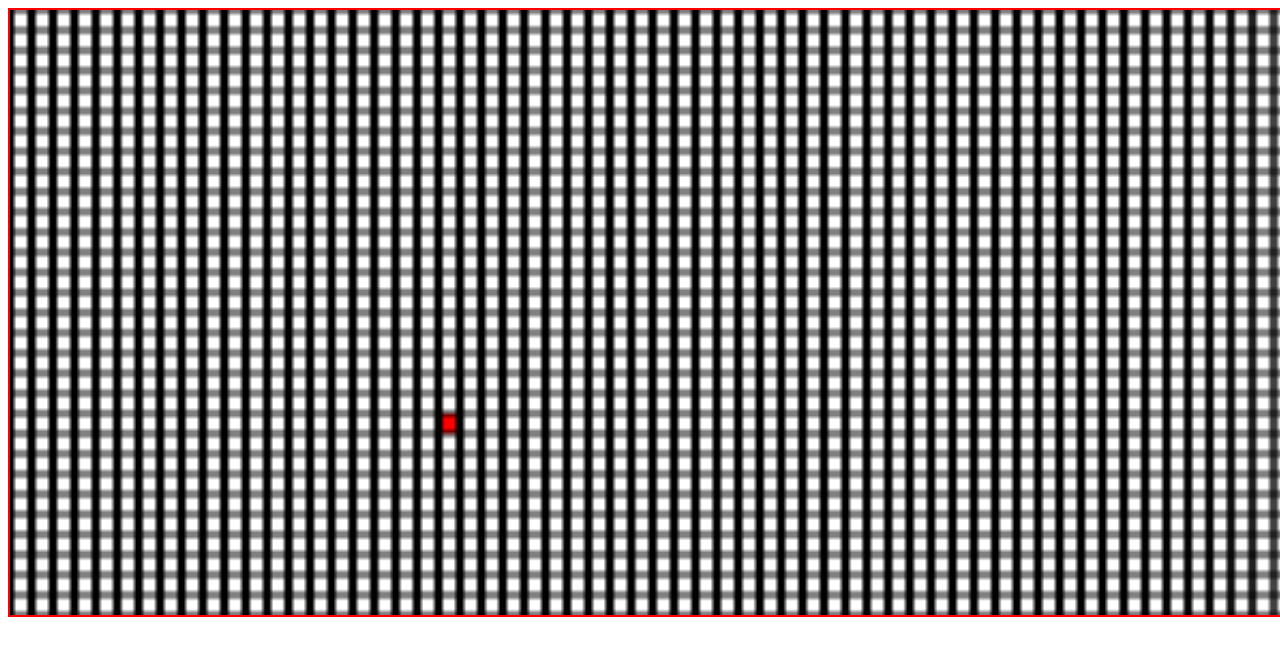
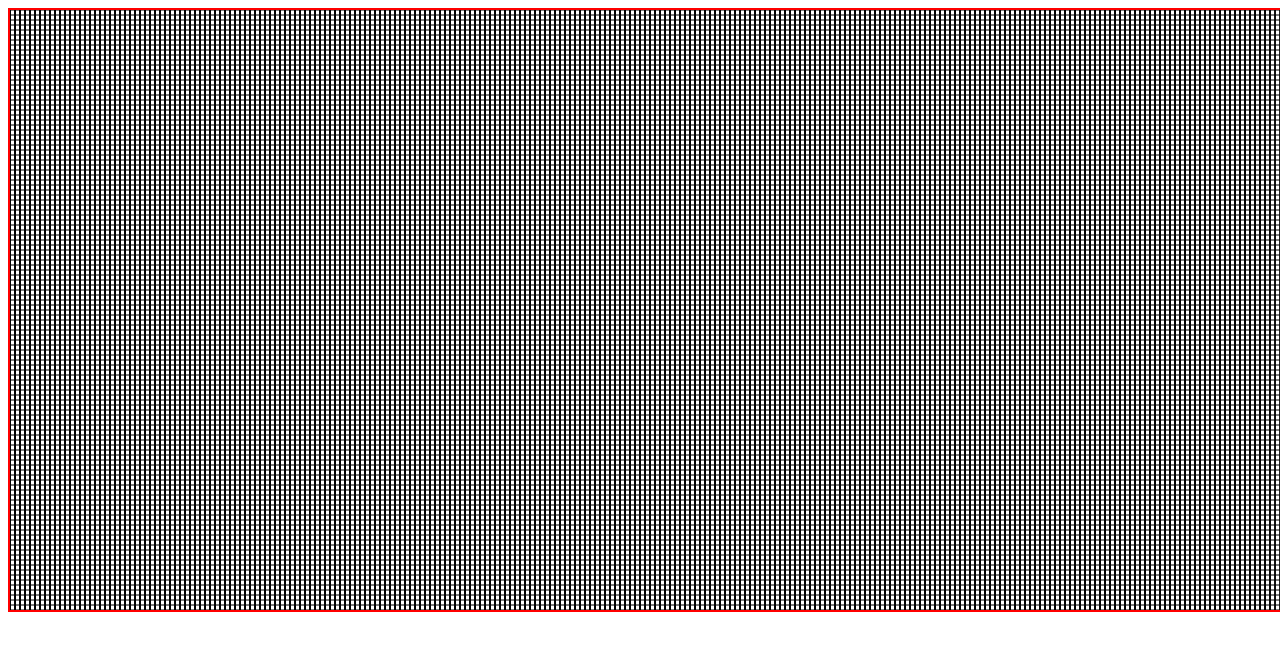
Before and after one commit to DylanVo28/KTDH, a plain HTML site: page index.html in a window 1280 px wide. Drawn offline with Linux system fonts and the light colour scheme.

Commit message:
fix bug luoi toa do

```diff
--- a/index.html
+++ b/index.html
@@ -14,7 +14,7 @@
 <!-- test -->
 <!-- test nhanh -->
 <!-- test nhanh Dinh -->
-        <canvas id="canvas" style="width:1285px;height:605px;"></canvas>
+        <canvas id="canvas"></canvas>
     </div>
     <script>
         var canvas = document.getElementById("canvas")
@@ -27,9 +27,11 @@ var drawPixel = (x, y) => {
         var canvas = document.getElementById("canvas")
         var ctx = canvas.getContext("2d")
         ctx.fillStyle = "red"
-        ctx.fillRect(100,100,5,5)
-        let w = ctx.canvas.width
-        let h = ctx.canvas.height
+        console.log(canvas)
+        let w = 1280
+        let h = 600
+        ctx.canvas.width = w
+        ctx.canvas.height = h
         for (let x=0;x<=w;x+=5) {
             ctx.moveTo(x, 0);
             ctx.lineTo(x, h);
@@ -46,6 +48,7 @@ var drawPixel = (x, y) => {
             console.log(e.clientY-canvas.getBoundingClientRect().top)
             posX = e.clientX-canvas.getBoundingClientRect().left
             posY = e.clientY-canvas.getBoundingClientRect().top
+            ctx.fillStyle = "red";
             ctx.fillRect(posX, posY,5,5)
         }
     </script>
```
